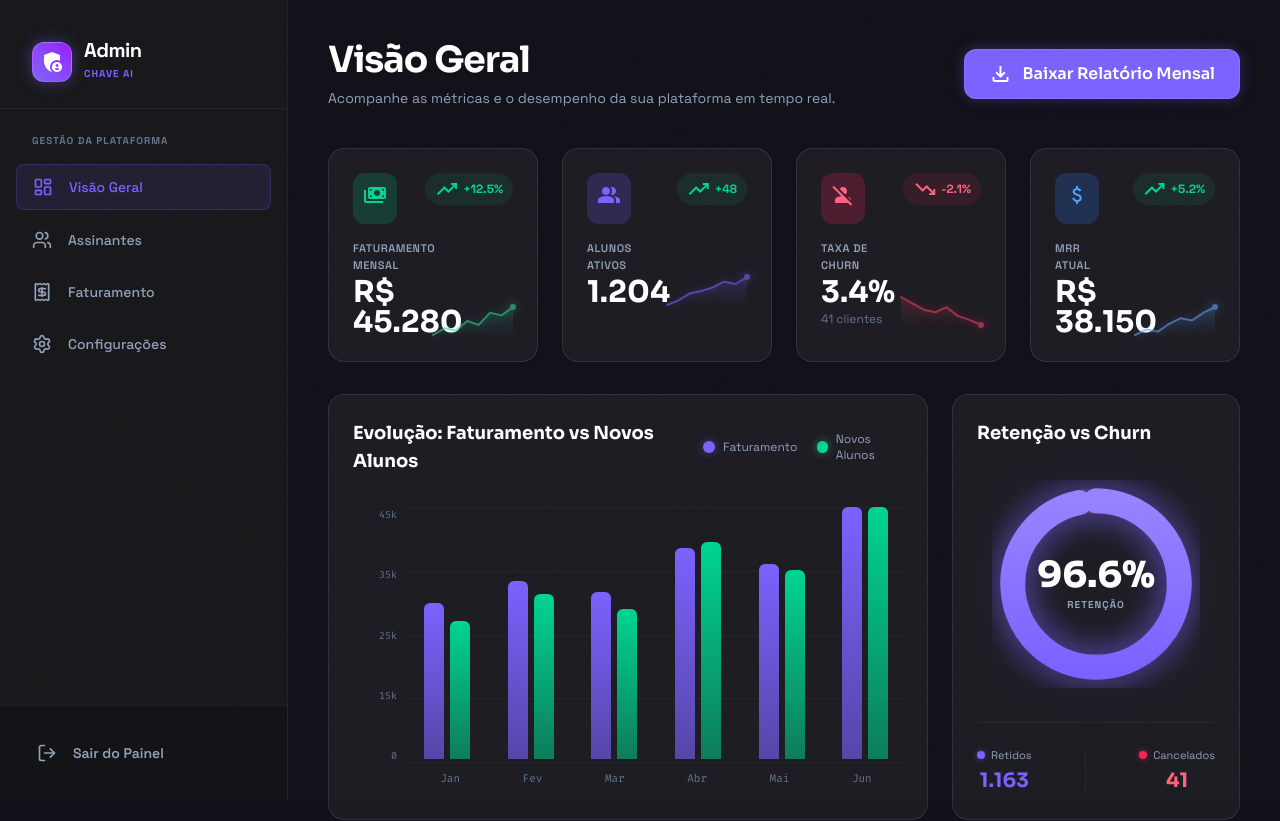
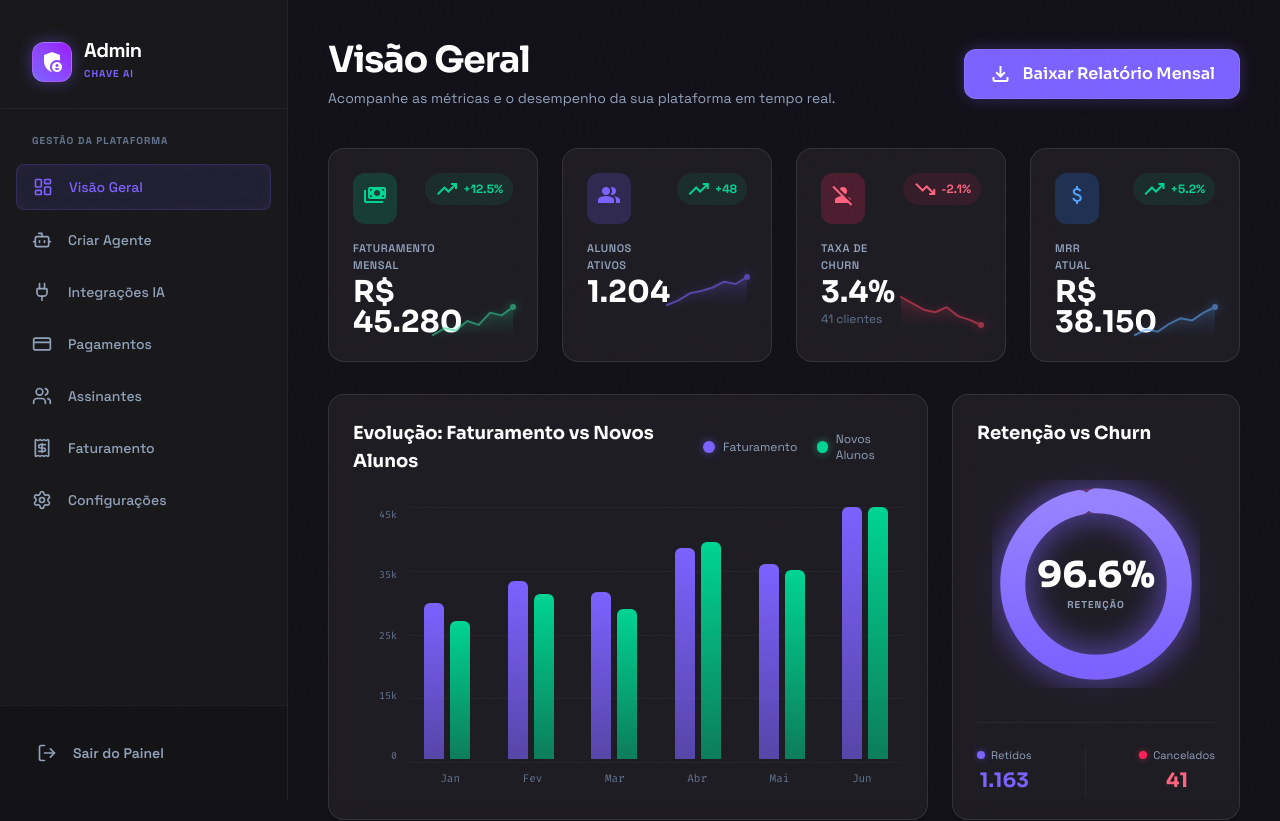
Before and after one commit to conhecendodigital/estudiodigital, a Next.js app: page /admin in a window 1280 px wide. Shown: the top 821 px of the page. Built offline with nearby package versions, Linux system fonts and the light colour scheme.

Commit message:
feat(admin): add sidebar navigation for new admin pages

```diff
--- a/src/components/AdminSidebar.tsx
+++ b/src/components/AdminSidebar.tsx
@@ -3,13 +3,16 @@
 import React from 'react';
 import Link from 'next/link';
 import { usePathname } from 'next/navigation';
-import { LayoutDashboard, Users, Receipt, Settings, LogOut } from 'lucide-react';
+import { LayoutDashboard, Users, Receipt, Settings, LogOut, Plug, Bot, CreditCard } from 'lucide-react';
 
 export default function AdminSidebar() {
     const pathname = usePathname();
 
     const navLinks = [
         { href: '/admin', icon: <LayoutDashboard className="size-5" />, label: 'Visão Geral' },
+        { href: '/admin/agentes/novo', icon: <Bot className="size-5" />, label: 'Criar Agente' },
+        { href: '/admin/integracoes', icon: <Plug className="size-5" />, label: 'Integrações IA' },
+        { href: '/admin/pagamentos', icon: <CreditCard className="size-5" />, label: 'Pagamentos' },
         { href: '/admin/clientes', icon: <Users className="size-5" />, label: 'Assinantes' },
         { href: '/admin/faturamento', icon: <Receipt className="size-5" />, label: 'Faturamento' },
         { href: '/admin/config', icon: <Settings className="size-5" />, label: 'Configurações' },
```
